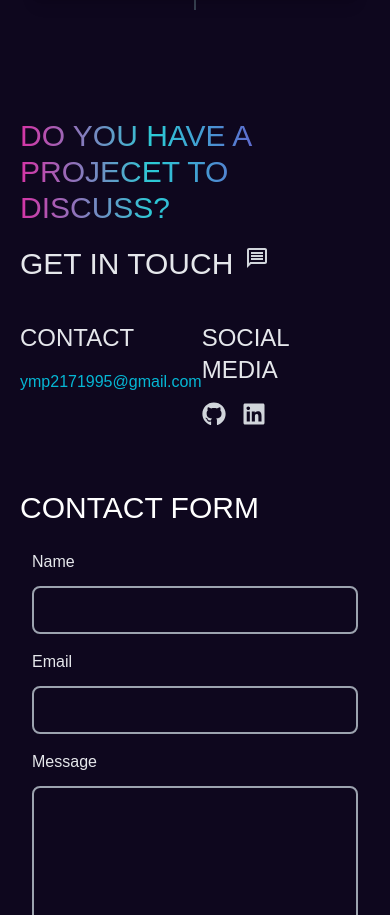
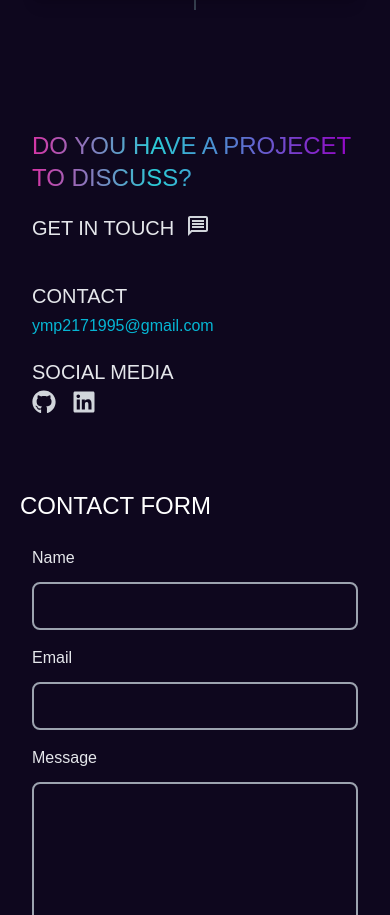
Before and after one commit to yaminphyu/yamin.portfolio, a Next.js app: page / in a window 390 px wide. Shown: the part 3751-4666 px from the top of the page. Built offline with nearby package versions, Linux system fonts and the light colour scheme.

Commit message:
fixed ui for mobile

```diff
--- a/components/Contact.jsx
+++ b/components/Contact.jsx
@@ -25,7 +25,7 @@ export default function Contact() {
                 <div className='w-full h-full lg:h-[60vh] flex flex-col lg:flex-row justify-between lg:justify-start items-center gap-16 lg:gap-0'>
                     <div
                         className={`
-                            w-full h-full flex flex-col justify-start items-start gap-10 lg:gap-16
+                            w-full h-full flex flex-col justify-start items-start gap-10 lg:gap-16 p-3 lg:p-0
                             transition-all duration-[1000ms] ease-in-out
                             ${isVisible ? "opacity-100 scale-100" : "opacity-0 scale-90"}
                         `}
@@ -38,16 +38,16 @@ export default function Contact() {
                             transition-all duration-[1000ms] ease-in-out
                             ${isVisible ? "opacity-100 scale-100" : "opacity-0 scale-90"}
                         `}>
-                            <h1 className='uppercase text-3xl'>Do you have a projecet to discuss?</h1>
+                            <h1 className='uppercase text-2xl lg:text-3xl'>Do you have a projecet to discuss?</h1>
                             <div className='flex gap-3'>
-                                <h2 className='uppercase text-3xl text-gray-200'>Get in touch</h2>
+                                <h2 className='uppercase text-xl lg:text-2xl text-gray-200'>Get in touch</h2>
                                 <MdOutlineMessage className='text-2xl md:text-3xl text-gray-300' />
                             </div>
                         </div>
-                        <div className='flex justify-between w-full'>
+                        <div className='flex flex-col lg:flex-row justify-between w-full gap-5 lg:gap-0'>
                             <div
                                 className={`
-                                    flex flex-col gap-4 w-full
+                                    flex flex-col gap-1 md:gap-4 w-full
                                     transition-all duration-[1000ms] ease-in-out
                                     ${isVisible ? "opacity-100 scale-100" : "opacity-0 scale-90"}
                                 `}
@@ -55,12 +55,12 @@ export default function Contact() {
                                     transitionDelay: isVisible ? `${2 * 200}ms` : "0ms"
                                 }}
                             >
-                                <h2 className='uppercase text-2xl text-gray-200'>Contact</h2>
+                                <h2 className='uppercase text-xl lg:text-2xl text-gray-200'>Contact</h2>
                                 <a href="mailto:ymp2171995@gmail.com" className='text-cyan-500'>ymp2171995@gmail.com</a>
                             </div>
                             <div
                                 className={`
-                                    flex flex-col gap-4 w-full
+                                    flex flex-col gap-1 md:gap-4 w-full
                                     transition-all duration-[1000ms] ease-in-out
                                     ${isVisible ? "opacity-100 scale-100" : "opacity-0 scale-90"}
                                 `}
@@ -68,7 +68,7 @@ export default function Contact() {
                                     transitionDelay: isVisible ? `${3 * 200}ms` : "0ms"
                                 }}
                             >
-                                <h2 className='uppercase text-2xl text-gray-200'>Social Media</h2>
+                                <h2 className='uppercase text-xl lg:text-2xl text-gray-200'>Social Media</h2>
                                 <div className='flex gap-4'>
                                     <Link
                                         href={process.env.GITHUB}
@@ -96,7 +96,7 @@ export default function Contact() {
                             transitionDelay: isVisible ? `${3 * 200}ms` : "0ms"
                         }}
                     >
-                        <h2 className='uppercase text-3xl'>Contact Form</h2>
+                        <h2 className='uppercase text-2xl lg:text-3xl'>Contact Form</h2>
                         <div className='flex flex-col gap-4 p-3 w-full h-full'>
                             <div
                                 className={`
--- a/styles/Contact.module.css
+++ b/styles/Contact.module.css
@@ -4,7 +4,7 @@
 }
 
 .button-wrapper {
-    @apply w-[153px] sm:w-28 inline-block rounded-xl p-[2px] animate-slide-in-up;
+    @apply w-[98px] sm:w-28 inline-block rounded-xl p-[2px] animate-slide-in-up;
 
     background: linear-gradient(90deg, rgb(43, 203, 214) 0%, rgba(214, 52, 166) 38%, rgb(146, 12, 199) 95%);
 }
```
